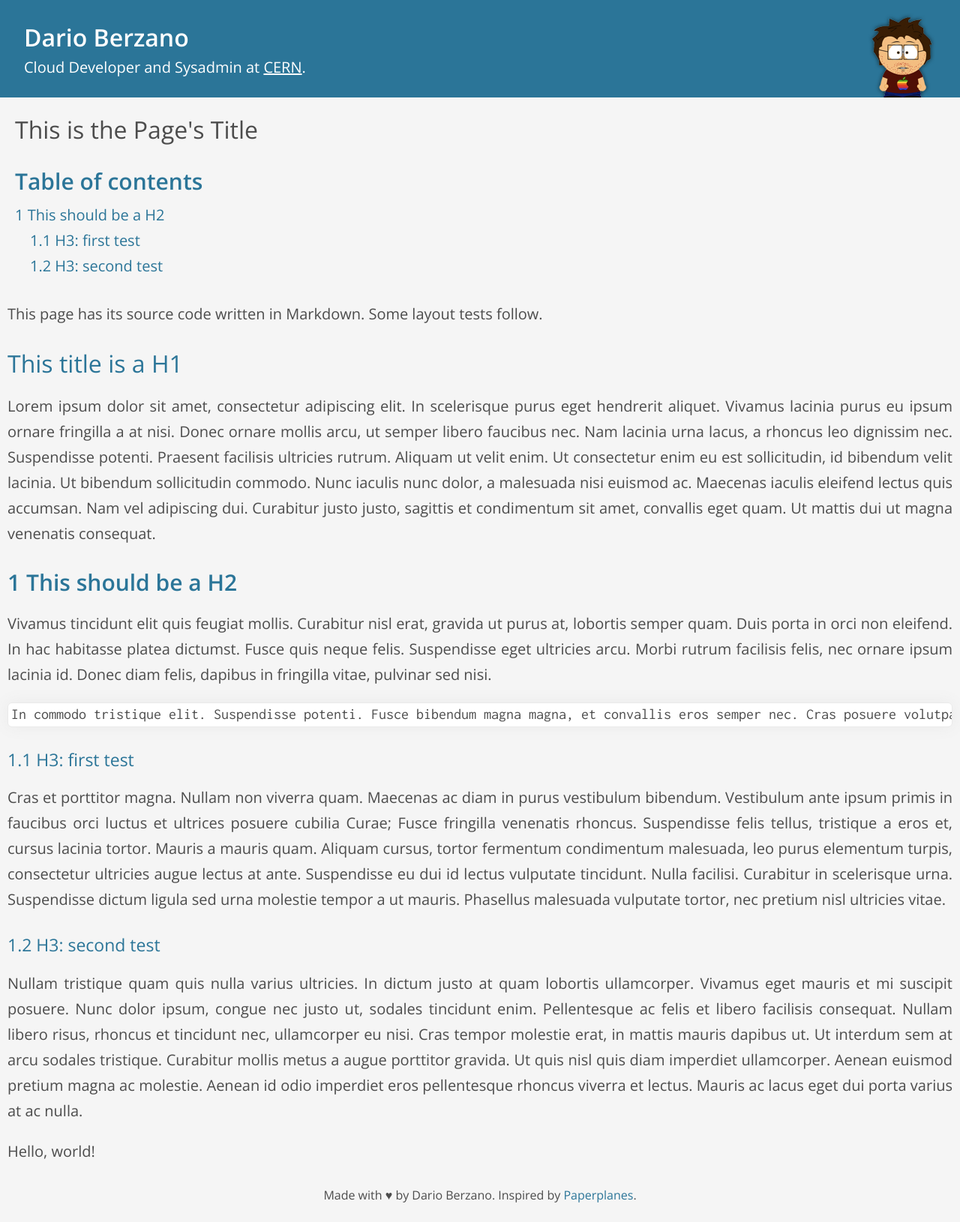
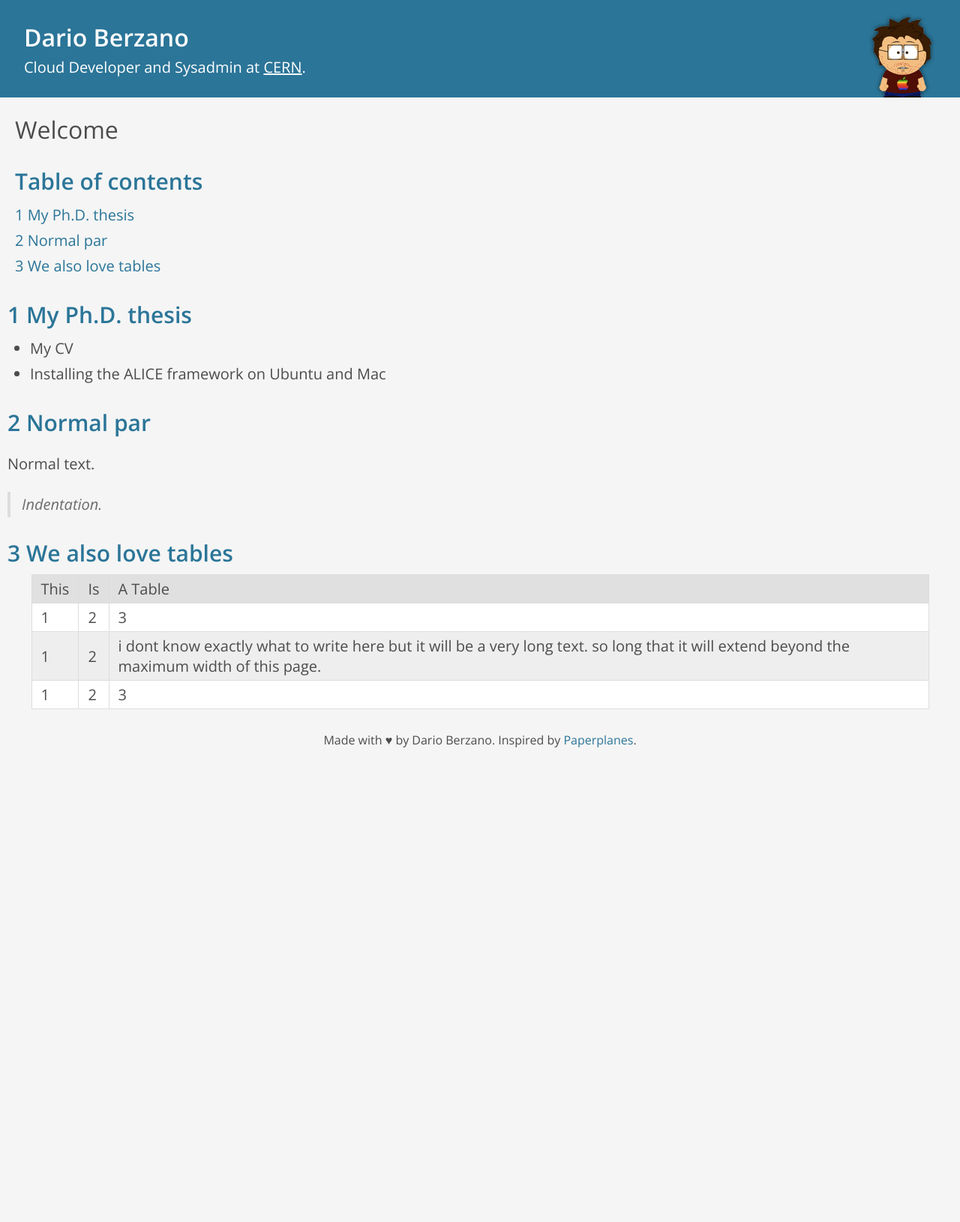
Before and after one commit to dberzano/dberzano.github.io, a Jekyll site: the page built from index.md, in a window 1280 px wide. Shown: the whole page at 75% size. Built offline with Jekyll 4.4.1, drawn with Linux system fonts in a browser that asks for light colours; Markdown is read by kramdown in place of the engine named in the settings; after the commit the page ends 1023 px from its top, so only the background shows below that.

Commit message:
Added support for tables

```diff
--- a/_config.yml
+++ b/_config.yml
@@ -7,5 +7,9 @@ paginate: 10
 
 #markdown: rdiscount
 markdown: redcarpet
+
+redcarpet:
+  extensions: [ "tables" ]
+
 permalink: pretty
 pygments: true
--- a/css/screen.css
+++ b/css/screen.css
@@ -167,7 +167,7 @@ blockquote {
   margin: 20px 0 20px 0; /* same as code blocks */
   padding-left: 0.75em;
 
-  color: #6c6c6c; /* slightly darker than body's #4c4c4c */
+  color: #6c6c6c; /* slightly lighter than body's #4c4c4c */
 
 }
 
@@ -286,3 +286,31 @@ strong {
 #toc-content > ul, #toc-content > ol {
   padding: 0;
 }
+
+/* Tables */
+
+table {
+  border-spacing: 0;
+  border-collapse: collapse;
+  max-width: 95%;
+  margin: auto;
+}
+
+th {
+  font-weight: 400;
+  background-color: #e0e0e0;
+}
+
+tr:nth-child(odd) {
+  background-color: white;
+}
+
+tr:nth-child(even) {
+  background-color: #eee;
+}
+
+td, th {
+  /* t r b l */
+  padding: 5px 12px 5px 12px;
+  border: 1px solid #ddd;
+}
--- a/index.md
+++ b/index.md
@@ -1,32 +1,27 @@
 ---
-title: This is the Page's Title
+title: Welcome
 layout: tweet
 ---
 
-This page has its source code written in Markdown. Some layout tests follow.
+My Ph.D. thesis
+---------------
+
+* My CV
+* Installing the ALICE framework on Ubuntu and Mac
+
+Normal par
+----------
+
+Normal text.
+
+> Indentation.
 
 
-This title is a H1
-===================
-
-Lorem ipsum dolor sit amet, consectetur adipiscing elit. In scelerisque purus eget hendrerit aliquet. Vivamus lacinia purus eu ipsum ornare fringilla a at nisi. Donec ornare mollis arcu, ut semper libero faucibus nec. Nam lacinia urna lacus, a rhoncus leo dignissim nec. Suspendisse potenti. Praesent facilisis ultricies rutrum. Aliquam ut velit enim. Ut consectetur enim eu est sollicitudin, id bibendum velit lacinia. Ut bibendum sollicitudin commodo. Nunc iaculis nunc dolor, a malesuada nisi euismod ac. Maecenas iaculis eleifend lectus quis accumsan. Nam vel adipiscing dui. Curabitur justo justo, sagittis et condimentum sit amet, convallis eget quam. Ut mattis dui ut magna venenatis consequat.
-
-
-This should be a H2
+We also love tables
 -------------------
 
-Vivamus tincidunt elit quis feugiat mollis. Curabitur nisl erat, gravida ut purus at, lobortis semper quam. Duis porta in orci non eleifend. In hac habitasse platea dictumst. Fusce quis neque felis. Suspendisse eget ultricies arcu. Morbi rutrum facilisis felis, nec ornare ipsum lacinia id. Donec diam felis, dapibus in fringilla vitae, pulvinar sed nisi.
-
-	In commodo tristique elit. Suspendisse potenti. Fusce bibendum magna magna, et convallis eros semper nec. Cras posuere volutpat nisi, quis convallis libero porttitor lobortis. Nullam vel metus id turpis luctus laoreet. Curabitur nec dolor nec tortor sodales aliquam egestas ut urna. Nunc sodales metus quis neque porttitor ultrices. Sed hendrerit ullamcorper tellus, volutpat rhoncus est mollis id. Maecenas vitae nulla a magna accumsan mattis.
-
-
-### H3: first test
-
-Cras et porttitor magna. Nullam non viverra quam. Maecenas ac diam in purus vestibulum bibendum. Vestibulum ante ipsum primis in faucibus orci luctus et ultrices posuere cubilia Curae; Fusce fringilla venenatis rhoncus. Suspendisse felis tellus, tristique a eros et, cursus lacinia tortor. Mauris a mauris quam. Aliquam cursus, tortor fermentum condimentum malesuada, leo purus elementum turpis, consectetur ultricies augue lectus at ante. Suspendisse eu dui id lectus vulputate tincidunt. Nulla facilisi. Curabitur in scelerisque urna. Suspendisse dictum ligula sed urna molestie tempor a ut mauris. Phasellus malesuada vulputate tortor, nec pretium nisl ultricies vitae.
-
-
-### H3: second test
-
-Nullam tristique quam quis nulla varius ultricies. In dictum justo at quam lobortis ullamcorper. Vivamus eget mauris et mi suscipit posuere. Nunc dolor ipsum, congue nec justo ut, sodales tincidunt enim. Pellentesque ac felis et libero facilisis consequat. Nullam libero risus, rhoncus et tincidunt nec, ullamcorper eu nisi. Cras tempor molestie erat, in mattis mauris dapibus ut. Ut interdum sem at arcu sodales tristique. Curabitur mollis metus a augue porttitor gravida. Ut quis nisl quis diam imperdiet ullamcorper. Aenean euismod pretium magna ac molestie. Aenean id odio imperdiet eros pellentesque rhoncus viverra et lectus. Mauris ac lacus eget dui porta varius at ac nulla.
-
-Hello, world!
+| This | Is | A Table |
+|------|----|---------|
+| 1    | 2  | 3       |
+| 1    | 2  | i dont know exactly what to write here but it will be a very long text. so long that it will extend beyond the maximum width of this page. |
+| 1    | 2  | 3       |
```
Also changed, not shown: test.md (added, +32 -0 lines).
